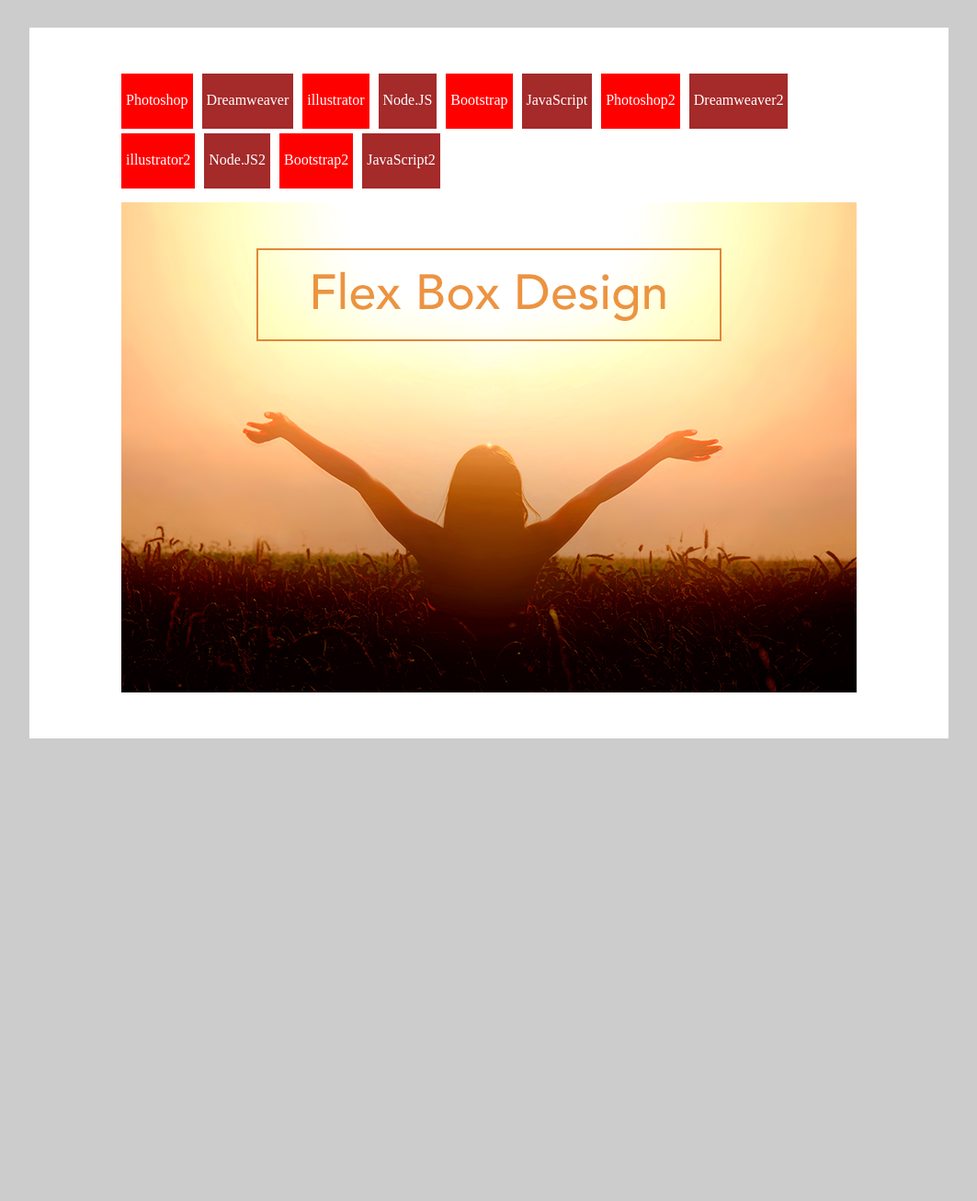
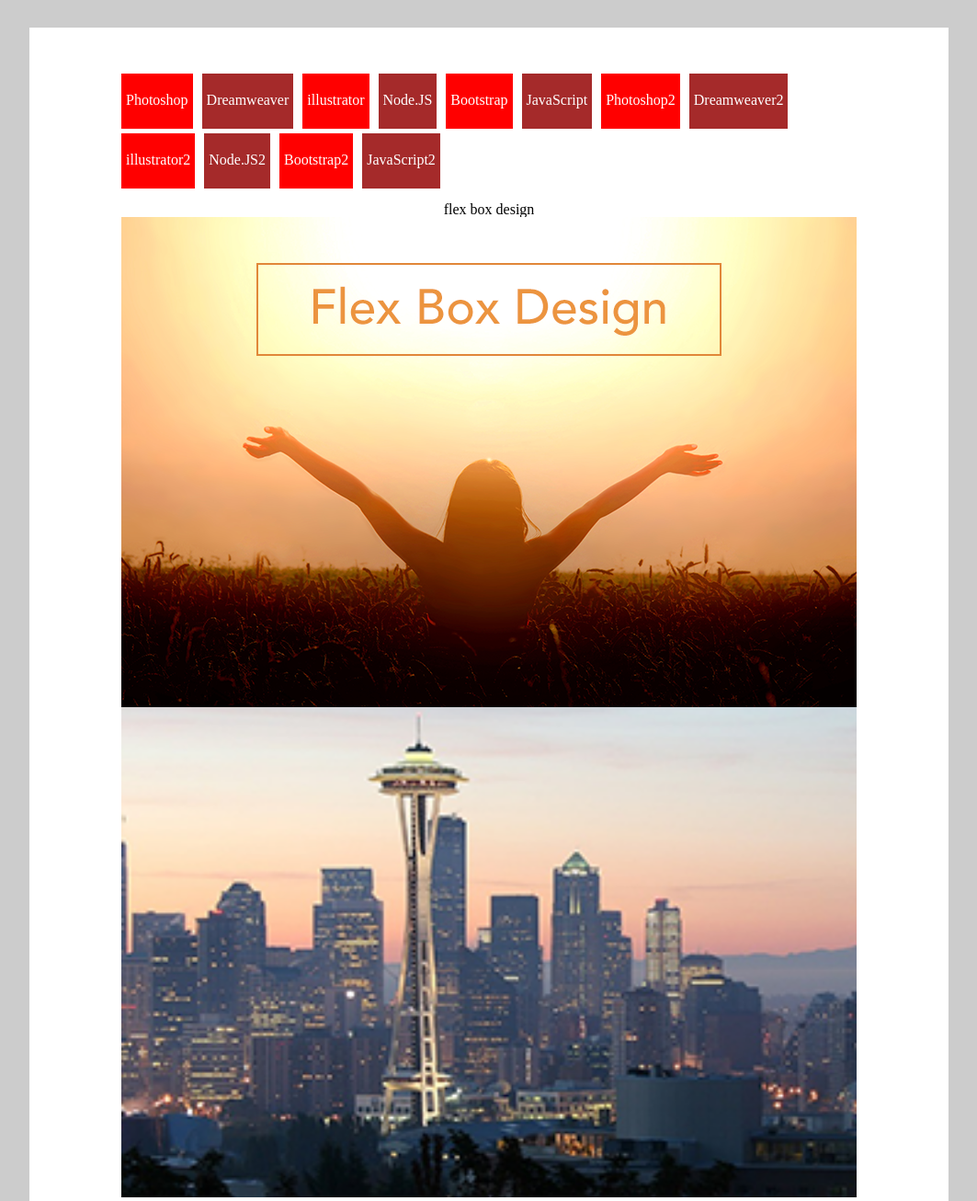
Before and after one commit to wendytsai1999/f1-1_flex, a plain HTML site: page index.html in a window 1280 px wide. Shown: the top 1306 px of the page at 92% size, without its empty margins (108-1171 px from the left). Before the commit the page ends 833 px from the top, so only its background shows below. Drawn offline with Linux system fonts and the light colour scheme.

Commit message:
新增圖片

```diff
--- a/index.html
+++ b/index.html
@@ -49,6 +49,14 @@
         li:nth-child(odd){
             background-color:red;
         }
+
+        h1{
+            text-align: center;
+        }
+
+        .pic2{
+            width:800px;
+        }
     </style>
 </head>
 <body>
@@ -70,7 +78,12 @@
         <li><a href="#">JavaScript2</a></li>
     </ul>
 
+    <h1>flex box design</h1>
+
     <img src="pic01.png" alt="">
+    <img class="pic2" src="pic02.png" alt="">
+
+
 
 </section>
 
```
Also changed, not shown: pic02.png (added).
